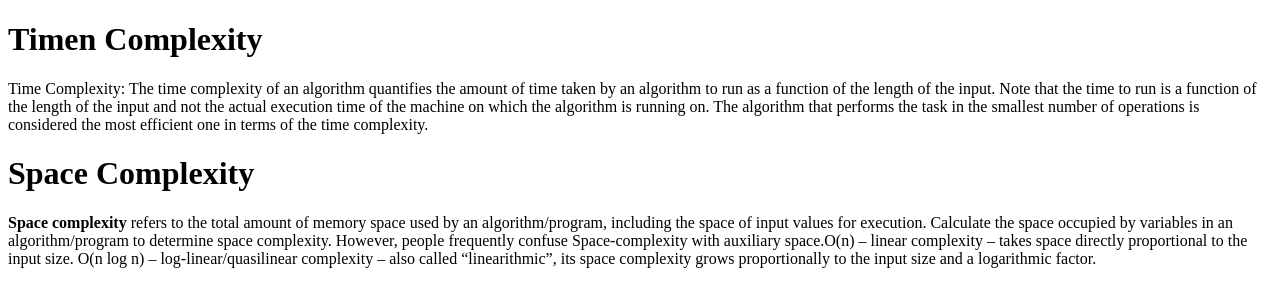
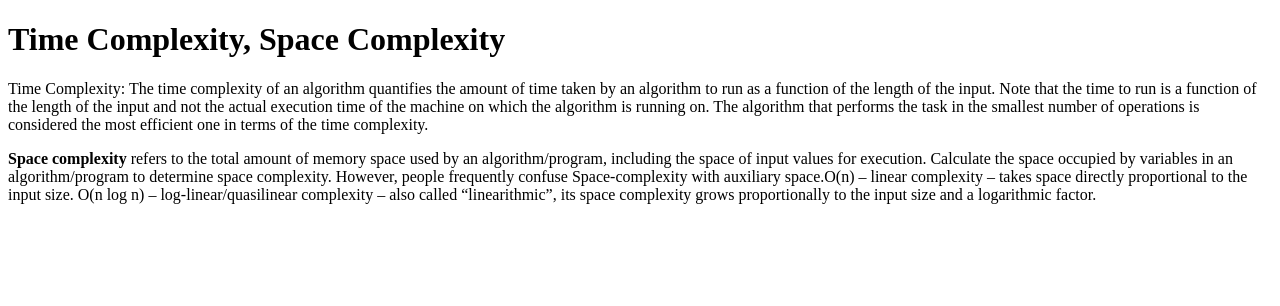
Before and after one commit to acciojob/time-and-space-complexity-Vipul077, a website: page main.html in a window 1280 px wide. Drawn offline with Linux system fonts and the light colour scheme.

Commit message:
created a submission

```diff
--- a/main.html
+++ b/main.html
@@ -8,9 +8,9 @@
 
 <body>
 	<!-- the entire body must be written by student -->
-	<h1>Timen Complexity</h1>
+	<h1>Time Complexity, Space Complexity</h1>
 	<p>Time Complexity: The time complexity of an algorithm quantifies the amount of time taken by an algorithm to run as a function of the length of the input. Note that the time to run is a function of the length of the input and not the actual execution time of the machine on which the algorithm is running on. The algorithm that performs the task in the smallest number of operations is considered the most efficient one in terms of the time complexity.</p>
-	<h1>Space Complexity</h1>
+
 	<p>
 		<b>Space complexity</b> refers to the total amount of memory space used by an algorithm/program, including the space of input values for execution. Calculate the space occupied by variables in an algorithm/program to determine space complexity. However, people frequently confuse Space-complexity with auxiliary space.O(n) – linear complexity – takes space directly proportional to the input size. O(n log n) – log-linear/quasilinear complexity – also called “linearithmic”, its space complexity grows proportionally to the input size and a logarithmic factor.
 	</p>
```
